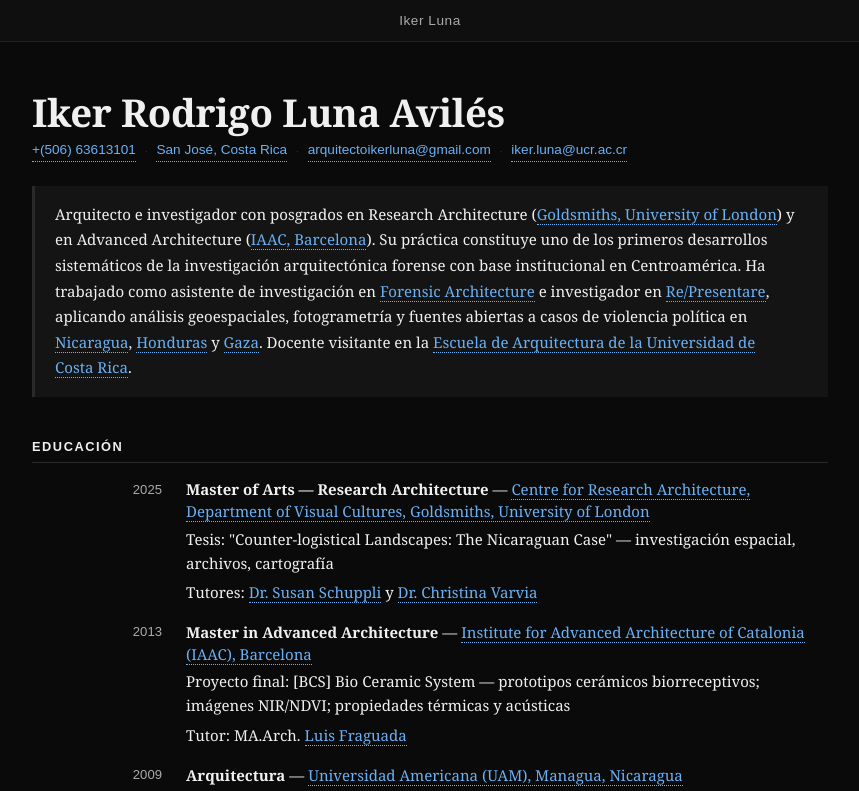
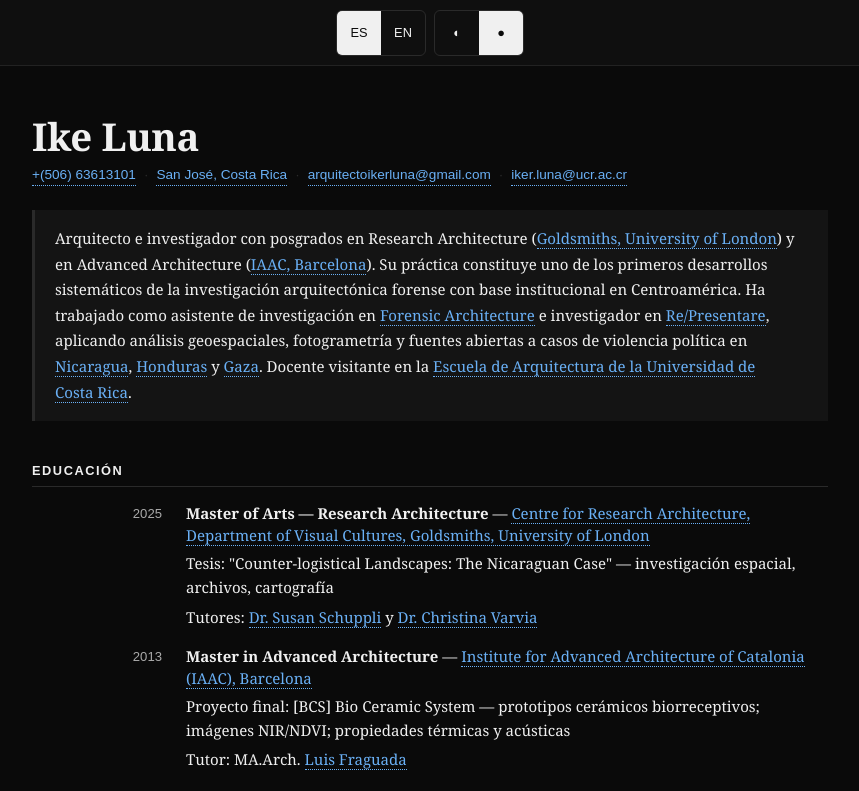
Before and after one commit to iluna007/il, a React (Vite) app: page / in a window 1280 px wide. Shown: the top 791 px of the page, without its empty margins (210-1069 px from the left). Built offline with nearby package versions, Linux system fonts and the light colour scheme.

Commit message:
Restore navbar language and theme toggles, update CV data and links.

```diff
--- a/src/App.css
+++ b/src/App.css
@@ -97,12 +97,46 @@
   -webkit-backdrop-filter: blur(8px);
 }
 
-.navbar-name {
+.navbar-controls {
+  display: flex;
+  align-items: center;
+  flex-wrap: wrap;
+  justify-content: center;
+  gap: 0.5rem;
+}
+
+.toggle-group {
+  display: flex;
+  border: 1px solid var(--border);
+  border-radius: 6px;
+  overflow: hidden;
+}
+
+.btn {
+  background: transparent;
+  border: none;
+  color: var(--text);
+  cursor: pointer;
   font-family: sans-serif;
-  font-size: 0.85rem;
-  letter-spacing: 0.04em;
-  color: var(--text-muted);
-  text-align: center;
+  font-size: 0.8rem;
+  padding: 0.45rem 0.75rem;
+  min-height: 44px;
+  min-width: 44px;
+  display: inline-flex;
+  align-items: center;
+  justify-content: center;
+  touch-action: manipulation;
+  -webkit-tap-highlight-color: transparent;
+  transition: background 0.2s, color 0.2s;
+}
+.btn:hover { background: var(--border); }
+.btn:focus-visible {
+  outline: 2px solid var(--link-color);
+  outline-offset: 2px;
+}
+.btn.active {
+  background: var(--btn-active-bg);
+  color: var(--btn-active-text);
 }
 
 /* ── Contenido principal ───────────────────────────────────── */
@@ -264,8 +298,8 @@
     padding-top: max(0.5rem, env(safe-area-inset-top));
   }
 
-  .navbar-name {
-    font-size: 0.8rem;
+  .navbar-controls {
+    gap: 0.45rem;
   }
 
   .contact-line .contact-sep {
@@ -325,10 +359,6 @@
     font-size: 14px;
   }
 
-  .navbar-name {
-    font-size: 0.78rem;
-  }
-
   .cv-main {
     padding-bottom: max(3.5rem, env(safe-area-inset-bottom));
   }
@@ -365,4 +395,8 @@
   a {
     padding-block: 0.1rem;
   }
+
+  .btn:active {
+    opacity: 0.85;
+  }
 }
--- a/src/App.jsx
+++ b/src/App.jsx
@@ -7,14 +7,15 @@
 import "./App.css";
 
 export default function App() {
-  const [lang] = useState("es");
+  const [lang, setLang] = useState("es");
+  const [theme, setTheme] = useState("dark");
 
   const data = cvData[lang];
   const s = data.sections;
 
   return (
-    <div className="app" data-theme="dark">
-      <Navbar />
+    <div className="app" data-theme={theme}>
+      <Navbar lang={lang} setLang={setLang} theme={theme} setTheme={setTheme} />
 
       <main className="cv-main" id="cv-content">
         <Header lang={lang} />
--- a/src/components/Navbar.jsx
+++ b/src/components/Navbar.jsx
@@ -1,13 +1,55 @@
 import { useEffect } from "react";
 
-export default function Navbar() {
+export default function Navbar({ lang, setLang, theme, setTheme }) {
   useEffect(() => {
-    document.documentElement.setAttribute("data-theme", "dark");
-  }, []);
+    document.documentElement.setAttribute("data-theme", theme);
+  }, [theme]);
 
   return (
     <nav className="navbar">
-      <span className="navbar-name">Iker Luna</span>
+      <div className="navbar-controls">
+        <div className="toggle-group" role="group" aria-label={lang === "es" ? "Idioma" : "Language"}>
+          <button
+            type="button"
+            className={lang === "es" ? "btn active" : "btn"}
+            onClick={() => setLang("es")}
+            aria-pressed={lang === "es"}
+          >
+            ES
+          </button>
+          <button
+            type="button"
+            className={lang === "en" ? "btn active" : "btn"}
+            onClick={() => setLang("en")}
+            aria-pressed={lang === "en"}
+          >
+            EN
+          </button>
+        </div>
+
+        <div className="toggle-group" role="group" aria-label={lang === "es" ? "Tema" : "Theme"}>
+          <button
+            type="button"
+            className={theme === "light" ? "btn active" : "btn"}
+            onClick={() => setTheme("light")}
+            title={lang === "es" ? "Fondo blanco" : "Light background"}
+            aria-pressed={theme === "light"}
+            aria-label={lang === "es" ? "Tema claro" : "Light theme"}
+          >
+            ◐
+          </button>
+          <button
+            type="button"
+            className={theme === "dark" ? "btn active" : "btn"}
+            onClick={() => setTheme("dark")}
+            title={lang === "es" ? "Fondo negro" : "Dark background"}
+            aria-pressed={theme === "dark"}
+            aria-label={lang === "es" ? "Tema oscuro" : "Dark theme"}
+          >
+            ●
+          </button>
+        </div>
+      </div>
     </nav>
   );
 }
--- a/src/data/cvData.js
+++ b/src/data/cvData.js
@@ -33,7 +33,7 @@
 
 export const cvData = {
   es: {
-    name: "Iker Rodrigo Luna Avilés",
+    name: "Ike Luna",
     contact,
     bio: {
       text: "Arquitecto e investigador con posgrados en Research Architecture ({Goldsmiths, University of London}) y en Advanced Architecture ({IAAC, Barcelona}). Su práctica constituye uno de los primeros desarrollos sistemáticos de la investigación arquitectónica forense con base institucional en Centroamérica. Ha trabajado como asistente de investigación en {Forensic Architecture} e investigador en {Re/Presentare}, aplicando análisis geoespaciales, fotogrametría y fuentes abiertas a casos de violencia política en {Nicaragua}, {Honduras} y {Gaza}. Docente visitante en la {Escuela de Arquitectura de la Universidad de Costa Rica}.",
@@ -45,7 +45,7 @@
         "Nicaragua": "https://es.wikipedia.org/wiki/Nicaragua",
         "Honduras": "https://es.wikipedia.org/wiki/Honduras",
         "Gaza": "https://es.wikipedia.org/wiki/Franja_de_Gaza",
-        "Escuela de Arquitectura de la Universidad de Costa Rica": "https://arquitectura.ucr.ac.cr/",
+        "Escuela de Arquitectura de la Universidad de Costa Rica": "https://arquis.ucr.ac.cr/",
       },
     },
     sections: {
@@ -124,7 +124,7 @@
         title: "Docente Visitante",
         place: {
           text: "Escuela de Arquitectura, Universidad de Costa Rica (UCR)",
-          url: "https://arquitectura.ucr.ac.cr/",
+          url: "https://arquis.ucr.ac.cr/",
         },
         details: [
           "Talleres de diseño 3, 4, 5, 6, 7 y 8: Seminarios sobre representación espacial, análisis urbano e investigación proyectual, integrando la cartografía y la interpretación crítica de las condiciones sociales y políticas del territorio costarricense.",
@@ -156,7 +156,7 @@
       {
         period: "2026 – presente",
         title: "Investigador principal",
-        place: { text: "Escuela de Arquitectura, UCR", url: "https://arquitectura.ucr.ac.cr/" },
+        place: { text: "Escuela de Arquitectura, UCR", url: "https://arquis.ucr.ac.cr/" },
         details: [
           "(Pry01-88-2027) Arquitectura forense y análisis de visibilidad: estudio experimental del Edificio de Arquitectura de la UCR ante escenarios de atacante activo.",
         ],
@@ -191,7 +191,7 @@
           title: '"Disruptive Technical Objects and Counter Logistical Landscapes: The Nicaraguan Case"',
           journal: {
             text: "Architecture and Culture, vol. 14. Submission ID 255096835.",
-            url: "https://www.tandfonline.com/journals/raac20",
+            url: "https://www.tandfonline.com/journals/rfac20",
           },
         },
         {
@@ -253,7 +253,7 @@
         title: "Plataforma Interactiva Berta Cáceres",
         org: { text: "Re/Presentare / GIEI-Honduras", url: "https://re-presentare.org/" },
         desc: "Encargado del Frontend y Backend. Plataforma cartográfica e interactiva para visualizar miles de eventos del expediente del GIEI-Honduras, revelando patrones y estructuras de operación en el tiempo y en el territorio.",
-        link: { text: "bertaceres.re-presentare.org", url: "https://bertaceres.re-presentare.org/" },
+        link: { text: "bertaceres.re-presentare.org", url: "https://bertacaceres.re-presentare.org/" },
       },
       {
         period: "2025",
@@ -274,6 +274,7 @@
       {
         period: "2026 – presente",
         title: "Co-responsable y creador del archivo web",
+        place: { text: "Vice-rectorado de Investigación UCR", url: "https://arquis.ucr.ac.cr/accion-social/proyectos-accion-social/ec-640.html" },
         desc: "EC-640 | Memorias vivas: preservación de la identidad local y del patrimonio cultural de Golfito y Puerto Jiménez.",
       },
       {
@@ -296,7 +297,7 @@
         subtitle: "(Cohorte MA Research Architecture)",
         venue: {
           text: "St James Church, Londres, Reino Unido",
-          url: "https://maps.google.com/?q=St+James+Church+London",
+          url: "https://www.gold.ac.uk/calendar/?id=15619",
         },
         desc: "Artista participante; redacción de textos de sala; logística, montaje y configuración espacial.",
       },
@@ -325,13 +326,13 @@
         award: "Beca",
         event: {
           text: "Central America Campus for Academic Freedom — Universidad de Costa Rica (UCR)",
-          url: "https://www.ucr.ac.cr/",
+          url: "https://www.ucr.ac.cr/noticias/2022/11/30/el-campus-centroamerica-por-la-libertad-de-catedra-abre-su-primera-convocatoria.html",
         },
       },
       {
         year: "2022",
         award: "Subvención",
-        event: { text: "El Flotador — TEOR/ética", url: "https://www.teorética.org/" },
+        event: { text: "El Flotador — TEOR/ética", url: "https://teoretica.org/2022/05/23/anuncio-seleccionades-beca-el-flotador-2022/" },
       },
       {
         year: "2014 – 2015",
@@ -446,8 +447,8 @@
           {
             text: "Supervisors: Dr. Susan Schuppli and Dr. Christina Varvia",
             links: {
-              "Dr. Susan Schuppli": "https://www.gold.ac.uk/visual-cultures/staff/schuppli-susan/",
-              "Dr. Christina Varvia": "https://forensic-architecture.org/about/team",
+              "Dr. Susan Schuppli": "https://susanschuppli.com/",
+              "Dr. Christina Varvia": "https://research-architecture.org/Christina-Varvia",
             },
           },
         ],
@@ -465,7 +466,7 @@
           },
           {
             text: "Supervisor: MA.Arch. Luis Fraguada",
-            links: { "Luis Fraguada": "https://fraguada.github.io/" },
+            links: { "Luis Fraguada": "https://iaac.net/people/luis-fraguada/" },
           },
         ],
       },
@@ -645,7 +646,7 @@
       {
         period: "2021 – 2022",
         title: "3D Modeling and VR Development",
-        place: { text: "Sé Humano, Costa Rica", url: "https://sehumano.org/" },
+        place: { text: "Sé Humano, Costa Rica", url: "https://libertadtraslasrejas.netlify.app/" },
         desc: "Virtual reality installation reconstructing political detention spaces in Nicaragua as public testimony.",
       },
       {
```
